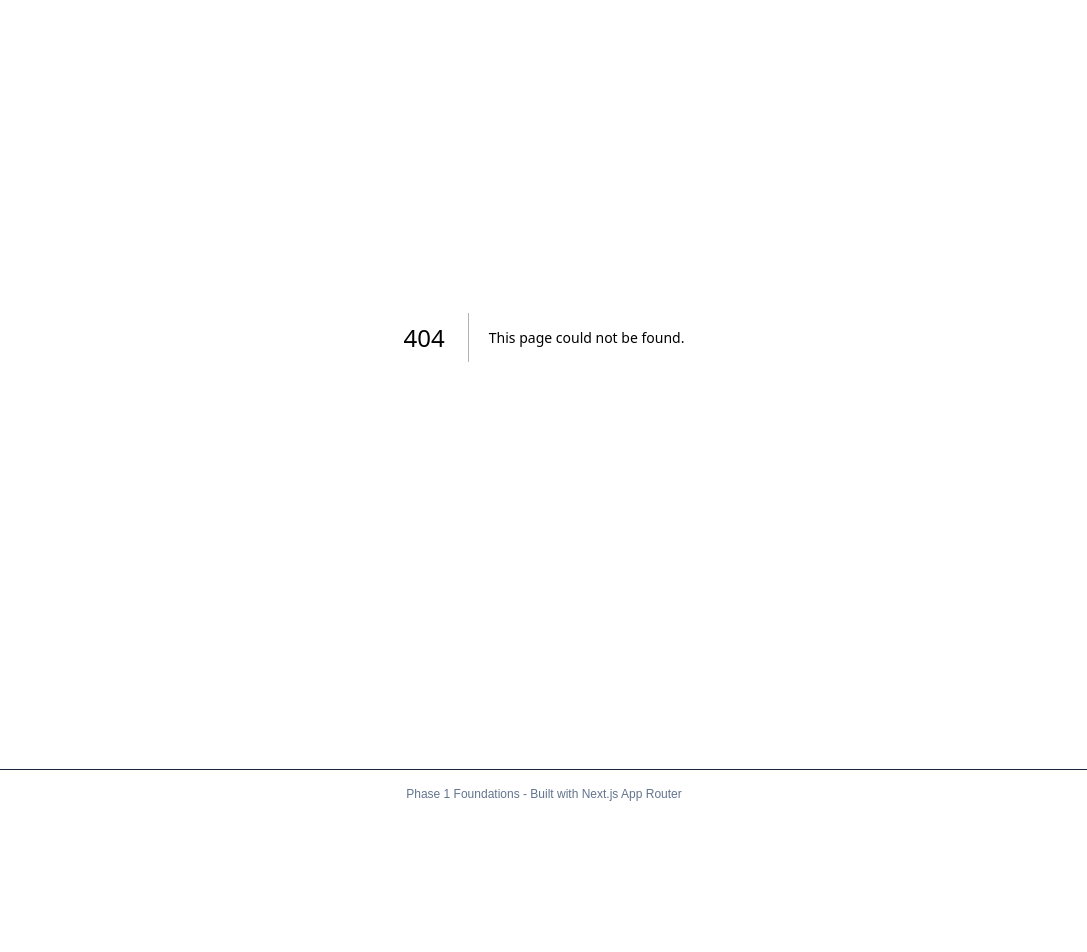
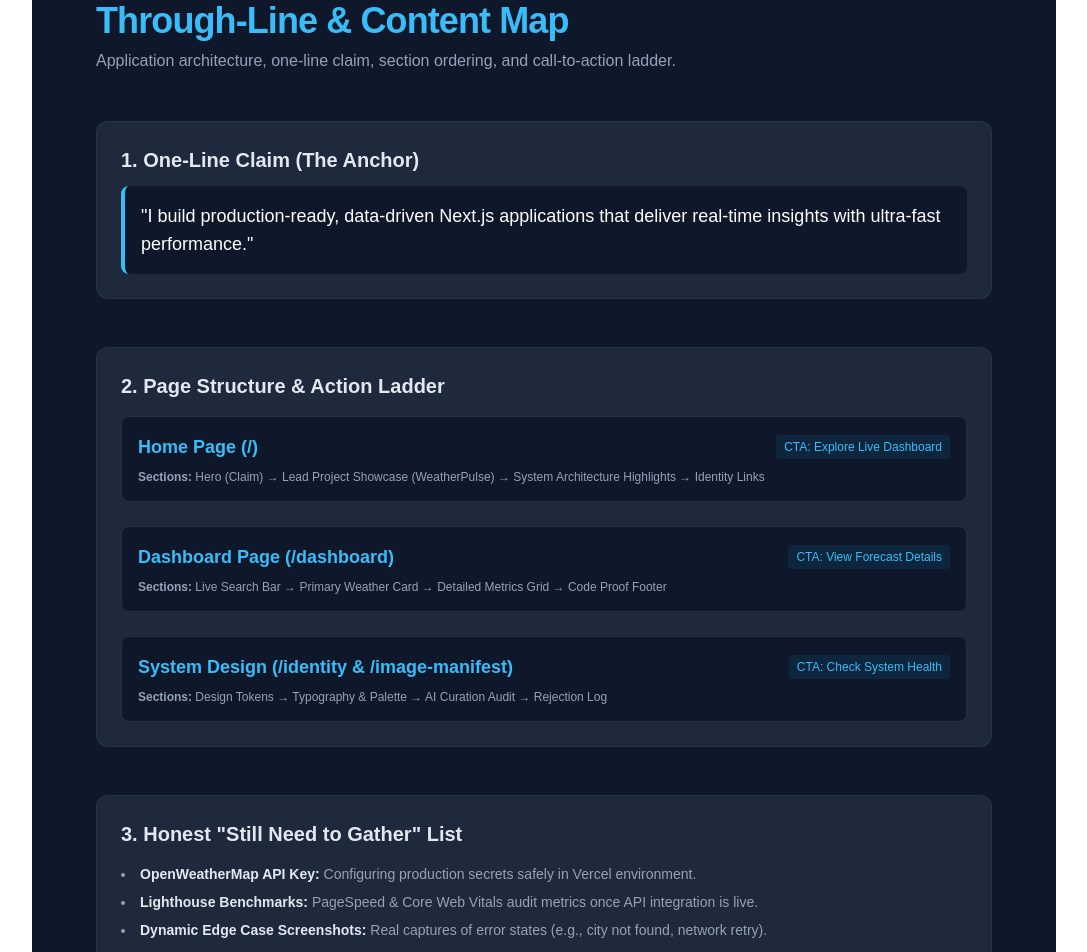
Before and after one commit to SajidMaqbool/weather-dashboard, a Next.js app: page /content-map in a window 1280 px wide. Before the commit this address had no page. Shown: the part 160-1112 px from the top of the page, without its empty margins (96-1183 px from the left). Before the commit the page ends 978 px from the top, so only its background shows below. Built offline with nearby package versions, Linux system fonts and the light colour scheme.

Commit message:
Add Through-Line Content Map and Action Ladder page

```diff
--- /dev/null
+++ b/app/content-map/page.tsx
@@ -0,0 +1,68 @@
+import React from "react";
+
+export default function ContentMapPage() {
+  return (
+    <div className="min-h-screen bg-[#0f172a] text-[#f8fafc] p-8 md:p-16 max-w-5xl mx-auto space-y-12">
+      {/* Header */}
+      <div>
+        <h1 className="text-4xl font-bold tracking-tight text-[#38bdf8] mb-2">
+          Through-Line & Content Map
+        </h1>
+        <p className="text-[#94a3b8]">
+          Application architecture, one-line claim, section ordering, and call-to-action ladder.
+        </p>
+      </div>
+
+      {/* One-Line Claim */}
+      <section className="p-6 bg-[#1e293b] rounded-xl border border-slate-700/50 space-y-3">
+        <h2 className="text-xl font-semibold text-slate-200">1. One-Line Claim (The Anchor)</h2>
+        <blockquote className="p-4 bg-[#0f172a] rounded-lg border-l-4 border-[#38bdf8] text-lg font-medium text-white">
+          "I build production-ready, data-driven Next.js applications that deliver real-time insights with ultra-fast performance."
+        </blockquote>
+      </section>
+
+      {/* Content Map Table */}
+      <section className="p-6 bg-[#1e293b] rounded-xl border border-slate-700/50 space-y-4">
+        <h2 className="text-xl font-semibold text-slate-200">2. Page Structure & Action Ladder</h2>
+        <div className="space-y-6">
+          {/* Home */}
+          <div className="p-4 bg-[#0f172a] rounded-lg border border-slate-700/60 space-y-2">
+            <div className="flex justify-between items-center">
+              <h3 className="text-lg font-bold text-[#38bdf8]">Home Page (/)</h3>
+              <span className="text-xs px-2 py-1 bg-sky-500/10 text-[#38bdf8] rounded font-mono">CTA: Explore Live Dashboard</span>
+            </div>
+            <p className="text-xs text-[#94a3b8]"><strong>Sections:</strong> Hero (Claim) → Lead Project Showcase (WeatherPulse) → System Architecture Highlights → Identity Links</p>
+          </div>
+
+          {/* Dashboard */}
+          <div className="p-4 bg-[#0f172a] rounded-lg border border-slate-700/60 space-y-2">
+            <div className="flex justify-between items-center">
+              <h3 className="text-lg font-bold text-[#38bdf8]">Dashboard Page (/dashboard)</h3>
+              <span className="text-xs px-2 py-1 bg-sky-500/10 text-[#38bdf8] rounded font-mono">CTA: View Forecast Details</span>
+            </div>
+            <p className="text-xs text-[#94a3b8]"><strong>Sections:</strong> Live Search Bar → Primary Weather Card → Detailed Metrics Grid → Code Proof Footer</p>
+          </div>
+
+          {/* Identity & Manifest */}
+          <div className="p-4 bg-[#0f172a] rounded-lg border border-slate-700/60 space-y-2">
+            <div className="flex justify-between items-center">
+              <h3 className="text-lg font-bold text-[#38bdf8]">System Design (/identity & /image-manifest)</h3>
+              <span className="text-xs px-2 py-1 bg-sky-500/10 text-[#38bdf8] rounded font-mono">CTA: Check System Health</span>
+            </div>
+            <p className="text-xs text-[#94a3b8]"><strong>Sections:</strong> Design Tokens → Typography & Palette → AI Curation Audit → Rejection Log</p>
+          </div>
+        </div>
+      </section>
+
+      {/* Still Need to Gather List */}
+      <section className="p-6 bg-[#1e293b] rounded-xl border border-slate-700/50 space-y-4">
+        <h2 className="text-xl font-semibold text-slate-200">3. Honest "Still Need to Gather" List</h2>
+        <ul className="space-y-2 text-sm text-[#94a3b8] list-disc list-inside">
+          <li><strong className="text-slate-200">OpenWeatherMap API Key:</strong> Configuring production secrets safely in Vercel environment.</li>
+          <li><strong className="text-slate-200">Lighthouse Benchmarks:</strong> PageSpeed & Core Web Vitals audit metrics once API integration is live.</li>
+          <li><strong className="text-slate-200">Dynamic Edge Case Screenshots:</strong> Real captures of error states (e.g., city not found, network retry).</li>
+        </ul>
+      </section>
+    </div>
+  );
+}
```
